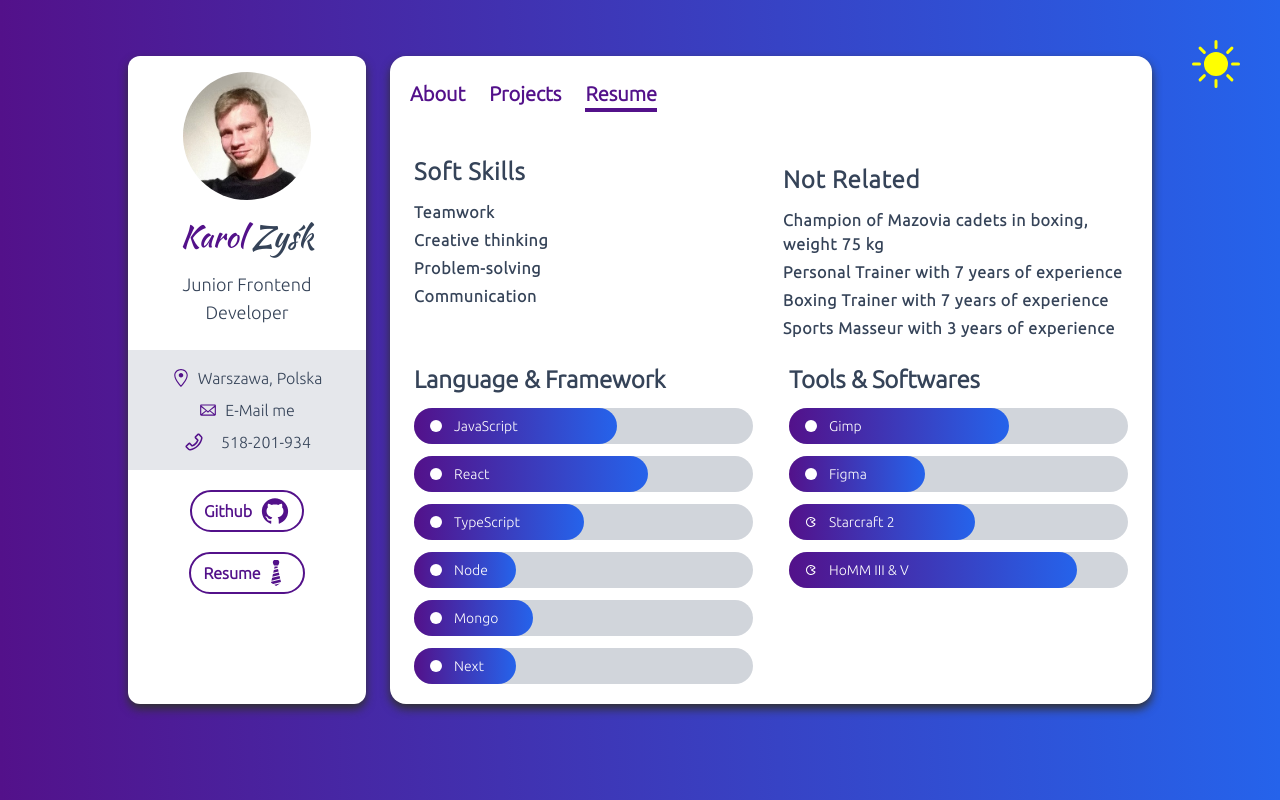
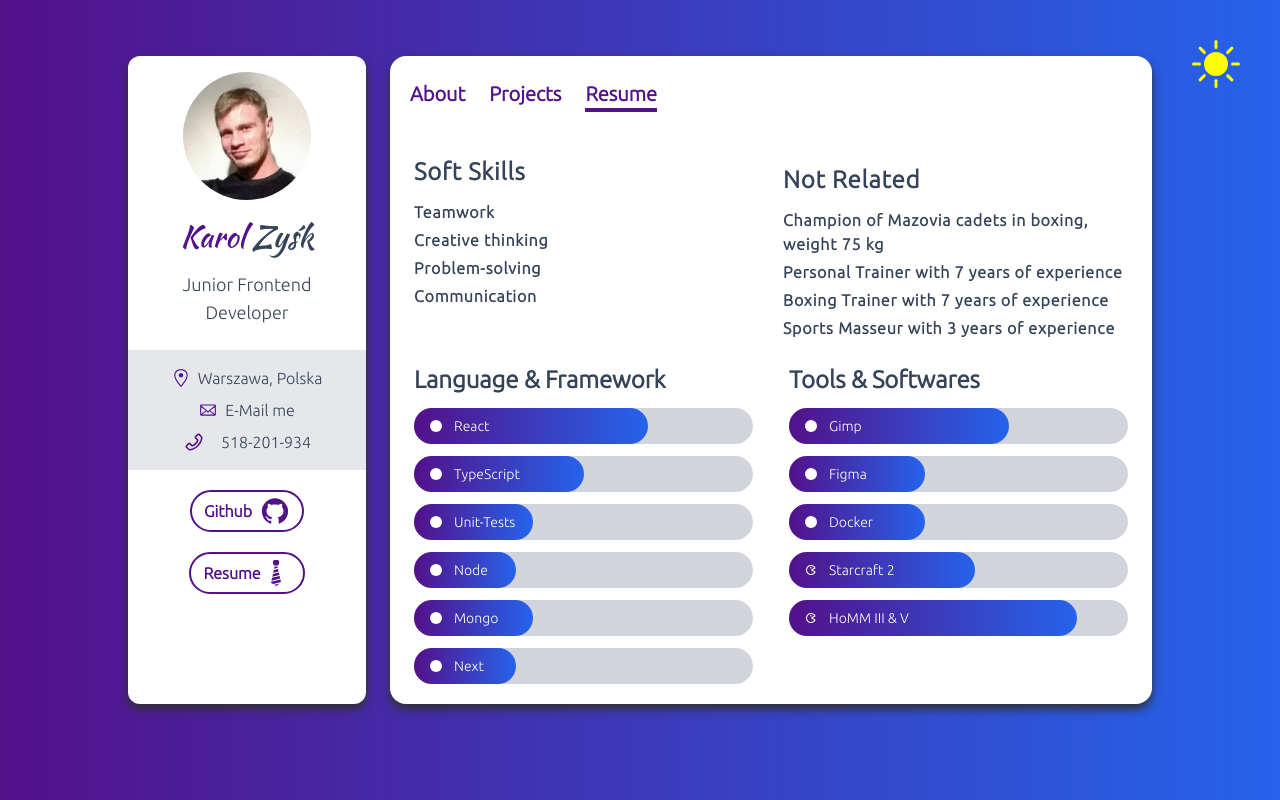
Before and after one commit to Karol-Zysk/Portfolio, a Next.js app: page /resume in a window 1280 px wide. Built offline with nearby package versions, Linux system fonts and the light colour scheme.

Commit message:
Actual Data

```diff
--- a/src/data/Data.ts
+++ b/src/data/Data.ts
@@ -45,11 +45,6 @@ export const services: Service[] = [
 export const languages: Skill[] = [
   {
     Icon: BsCircleFill,
-    name: 'JavaScript',
-    level: '60%',
-  },
-  {
-    Icon: BsCircleFill,
     name: 'React',
     level: '69%',
   },
@@ -57,6 +52,11 @@ export const languages: Skill[] = [
     Icon: BsCircleFill,
     name: 'TypeScript',
     level: '50%',
+  },
+  {
+    Icon: BsCircleFill,
+    name: 'Unit-Tests',
+    level: '35%',
   },
   {
     Icon: BsCircleFill,
@@ -84,6 +84,11 @@ export const tools: Skill[] = [
   {
     Icon: BsCircleFill,
     name: 'Figma',
+    level: '40%',
+  },
+  {
+    Icon: BsCircleFill,
+    name: 'Docker',
     level: '40%',
   },
   {
```
